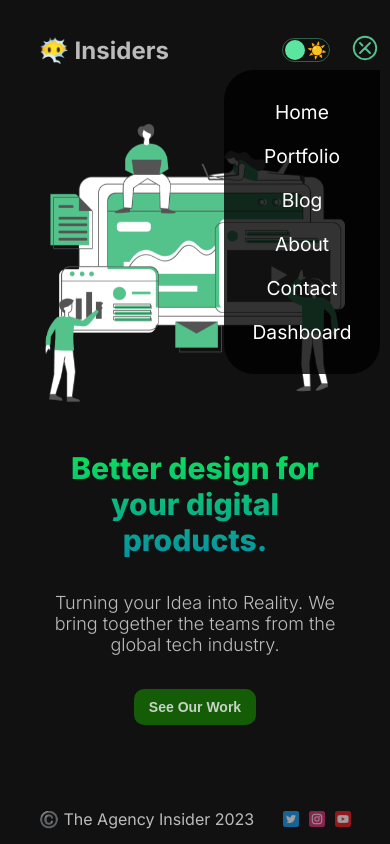
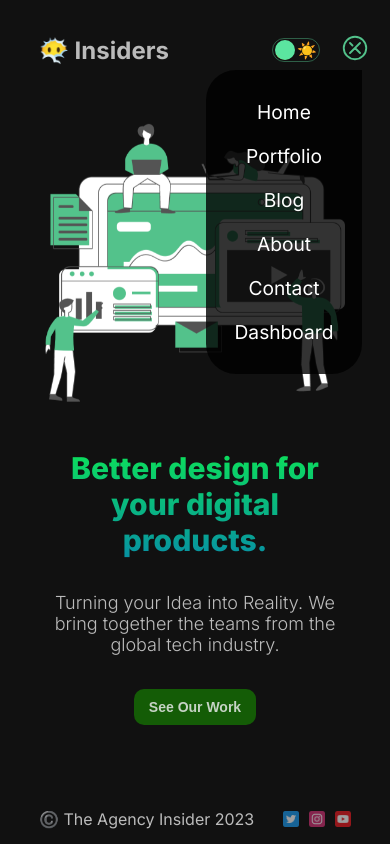
Before and after one commit to MohitSinghChauhan/Agency-Blog-Website, a Next.js app: page / in a window 390 px wide. Both pictures are taken after a click on the element 365 px from the left and 50 px from the top of the page. Built offline with nearby package versions, Linux system fonts and the light colour scheme; no server answers.

Commit message:
fix: Navbar fixed

```diff
--- a/src/components/navbar/Navbar.jsx
+++ b/src/components/navbar/Navbar.jsx
@@ -66,7 +66,7 @@ const Navbar = () => {
 				<div className={`${styles.linkGroup} ${isMenuOpen ? '' : styles.hide}`}>
 					{links.map((link) => {
 						return (
-							<Link href={link.url} key={link.id} className={styles.link}>
+							<Link href={link.url} key={link.id} className={styles.link} onClick={handleToggle}>
 								{link.title}
 							</Link>
 						);
--- a/src/components/navbar/navbar.module.css
+++ b/src/components/navbar/navbar.module.css
@@ -38,6 +38,7 @@
 .hamburger {
 	display: none;
 	transition: all 0.3s ease-in-out;
+	margin-right: 10px;
 }
 
 .hamburgerSVG {
@@ -52,7 +53,7 @@
 		gap: 20px;
 		position: absolute;
 		top: 70px;
-		right: 10px;
+		right: 28px;
 		width: 40%;
 		background-color: rgba(0, 0, 0, 0.8);
 		padding: 20px;
```
